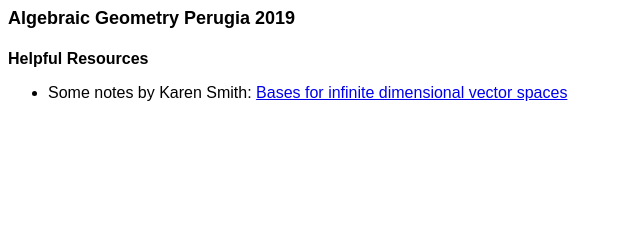
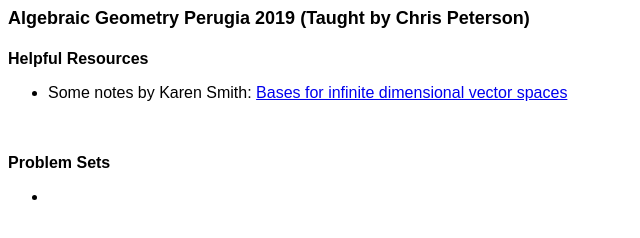
Before and after one commit to midipasq/midipasq.github.io, a plain HTML site: page Perugia2019/PerugiaMain.html in a window 1280 px wide. Shown: the whole page, without its empty margins (0-640 px from the left). Drawn offline with Linux system fonts and the light colour scheme.

Commit message:
Edits to Perugia Webpage

```diff
--- a/Perugia2019/PerugiaMain.html
+++ b/Perugia2019/PerugiaMain.html
@@ -1,10 +1,18 @@
 <html>
 <body bgcolor="#FFFFFF">
 
-<b><font face="Arial, Helvetica, sans-serif" size="4"> Algebraic Geometry Perugia 2019</b>
+<b><font face="Arial, Helvetica, sans-serif" size="4"> Algebraic Geometry Perugia 2019 (Taught by Chris Peterson) </b>
 <br><br>
 
 <b><font size="3"> Helpful Resources </b>
 <ul>
 <li> Some notes by Karen Smith: <a href="http://www.math.lsa.umich.edu/~kesmith/infinite.pdf"> Bases for infinite dimensional vector spaces </a>
 </ul>
+
+<br>
+<br>
+
+<b><font size="3"> Problem Sets </b>
+<ul>
+<li>
+</ul>
```
Also changed, not shown: index.html (+1 -1 lines).
